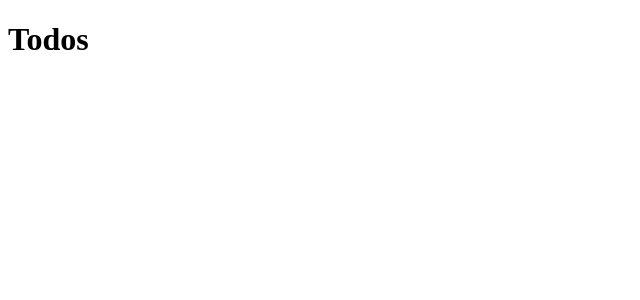
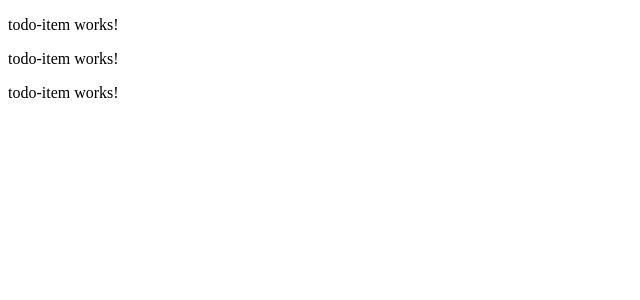
Before and after one commit to JoshSermon/angular-crash-todolist, an Angular app: page / in a window 1280 px wide. Shown: the top 300 px of the page, without its empty margins (0-640 px from the left). Built offline with nearby package versions, Linux system fonts and the light colour scheme.

Commit message:
todo-item component

```diff
--- a/src/app/app.module.ts
+++ b/src/app/app.module.ts
@@ -4,11 +4,13 @@
 import { AppRoutingModule } from './app-routing.module';
 import { AppComponent } from './app.component';
 import { TodosComponent } from './components/todos/todos.component';
+import { TodoItemComponent } from './components/todo-item/todo-item.component';
 
 @NgModule({
   declarations: [
     AppComponent,
-    TodosComponent
+    TodosComponent,
+    TodoItemComponent
   ],
   imports: [
     BrowserModule,
--- /dev/null
+++ b/src/app/components/todo-item/todo-item.component.html
@@ -0,0 +1 @@
+<p>todo-item works!</p>
--- /dev/null
+++ b/src/app/components/todo-item/todo-item.component.ts
@@ -0,0 +1,17 @@
+import { Component, OnInit, Input } from '@angular/core';
+import { Todo } from 'src/app/models/Todo';
+
+@Component({
+  selector: 'app-todo-item',
+  templateUrl: './todo-item.component.html',
+  styleUrls: ['./todo-item.component.css']
+})
+export class TodoItemComponent implements OnInit {
+  @Input() todo: Todo;
+
+  constructor() { }
+
+  ngOnInit() {
+  }
+
+}
--- a/src/app/components/todos/todos.component.html
+++ b/src/app/components/todos/todos.component.html
@@ -1 +1,2 @@
-<h1>Todos</h1>
+<app-todo-item *ngFor="let todo of todos" [todo]="todo">
+</app-todo-item>
```
Also changed, not shown: src/app/components/todo-item/todo-item.component.css (added), 1 other file (tests, documents, lock files or other folders).
